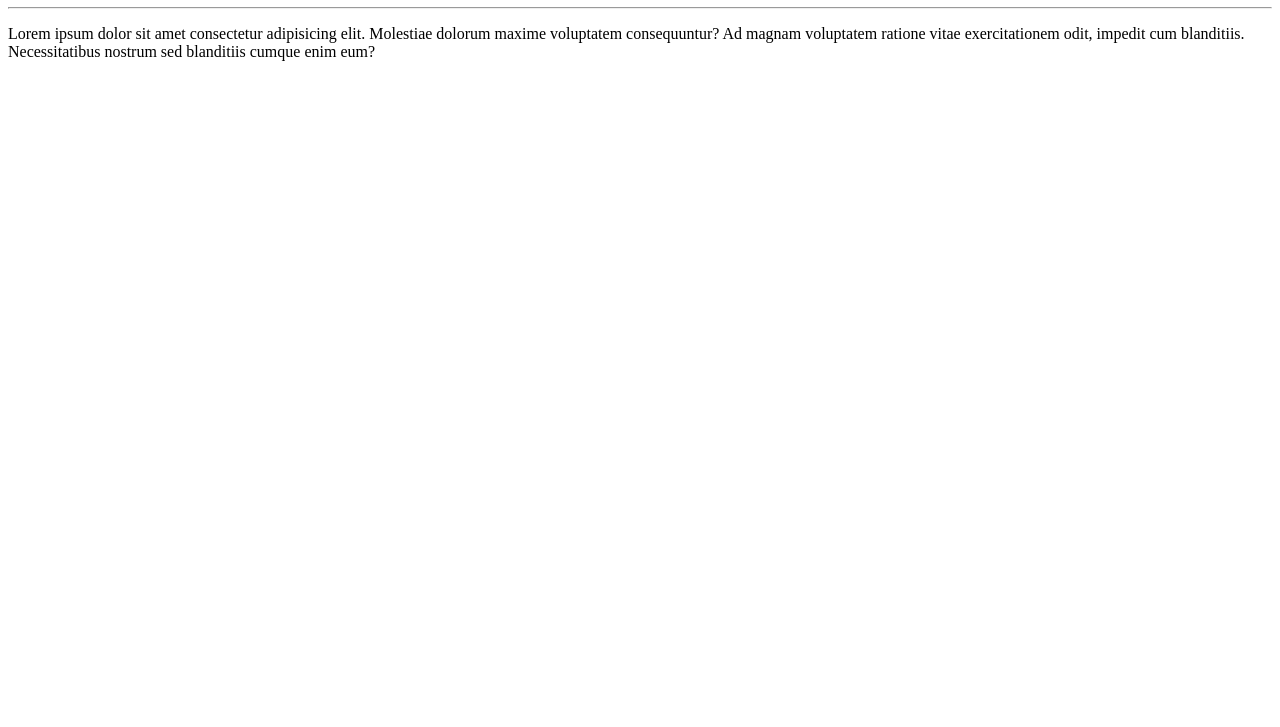
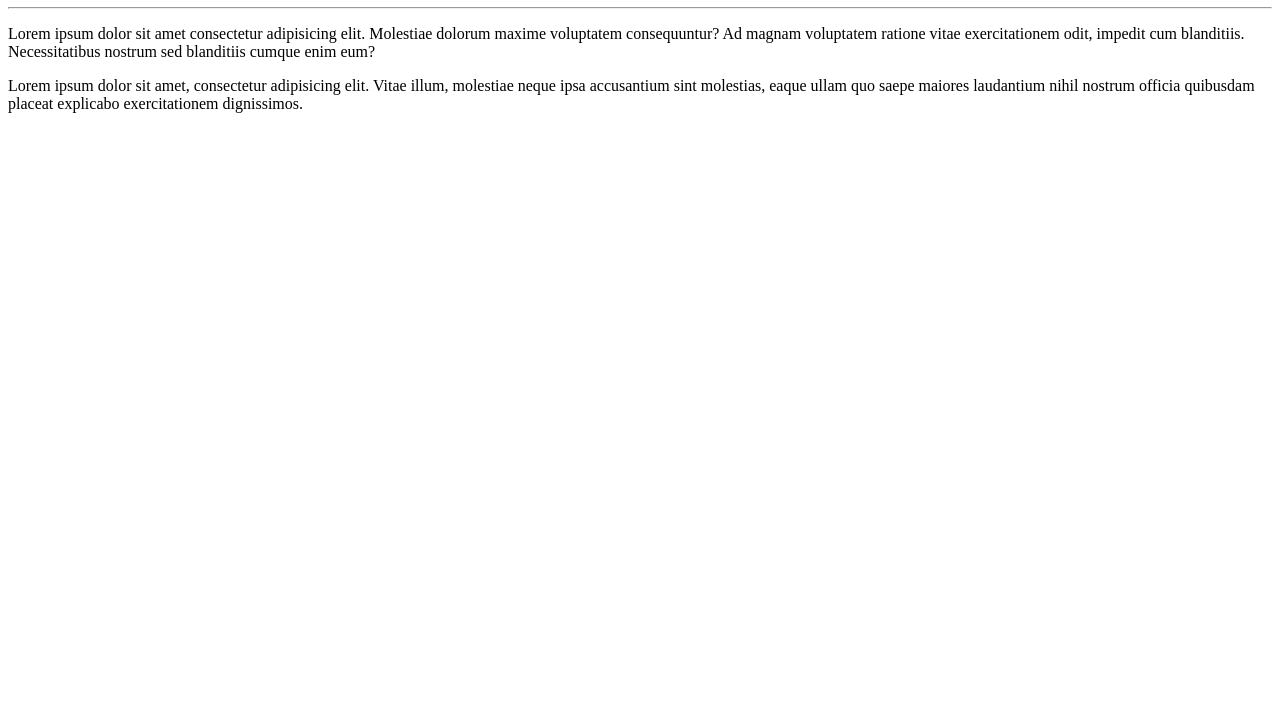
Before and after one commit to lazaro27/Ola-Mundo, a plain HTML site: page site-exemplo/index.html in a window 1280 px wide. Shown: the part 73-800 px from the top of the page. Drawn offline with Linux system fonts and the light colour scheme.

Commit message:
adicionei um paragrafo

```diff
--- a/site-exemplo/index.html
+++ b/site-exemplo/index.html
@@ -13,5 +13,10 @@
         Molestiae dolorum maxime voluptatem consequuntur?
         Ad magnam voluptatem ratione vitae exercitationem odit,
          impedit cum blanditiis. Necessitatibus nostrum sed blanditiis cumque enim eum?</p>
+
+         <p>Lorem ipsum dolor sit amet, consectetur adipisicing elit.
+             Vitae illum, molestiae neque ipsa accusantium sint molestias,
+              eaque ullam quo saepe maiores laudantium nihil nostrum officia quibusdam placeat explicabo
+              exercitationem dignissimos.</p>
 </body>
 </html>
```
